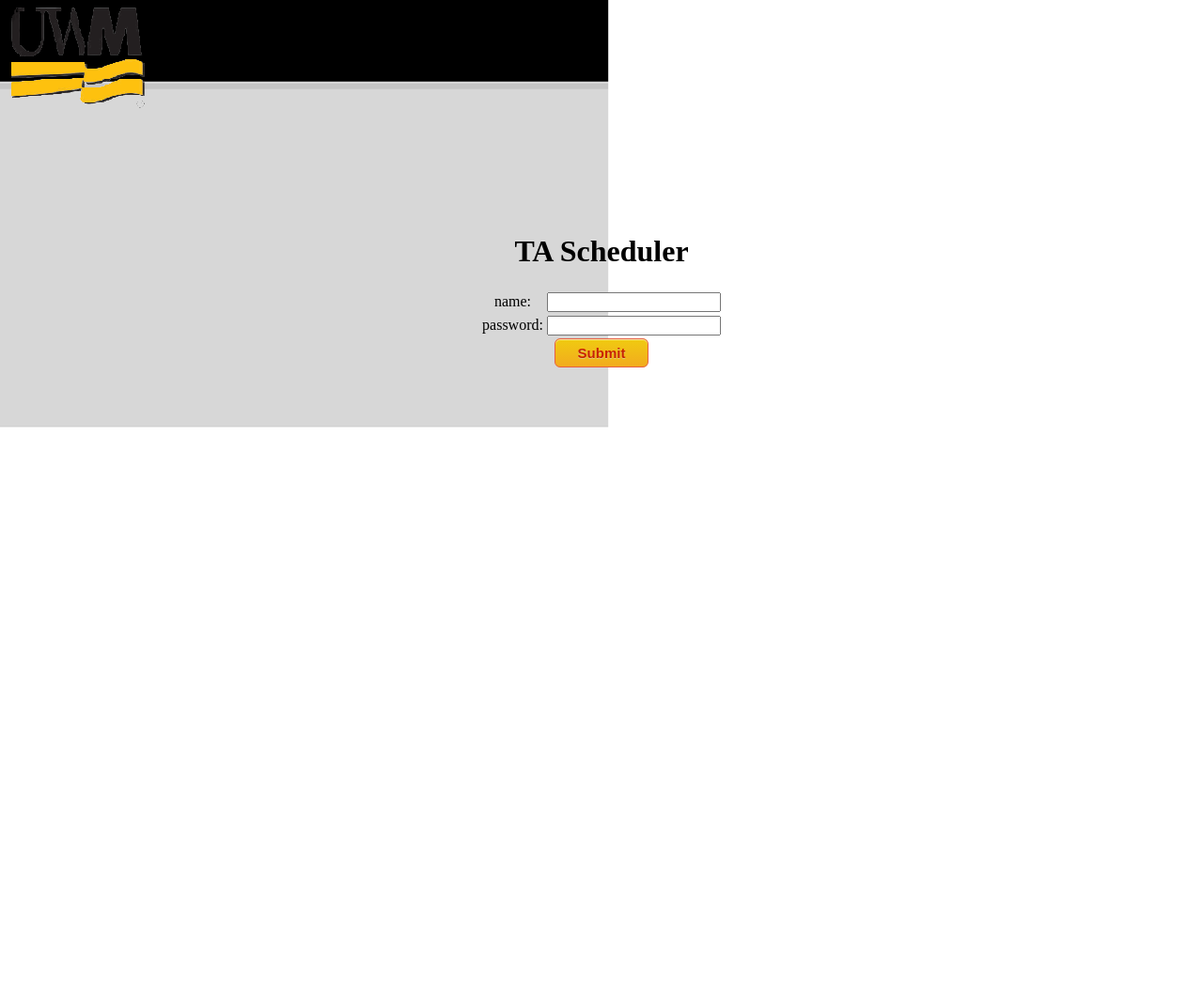
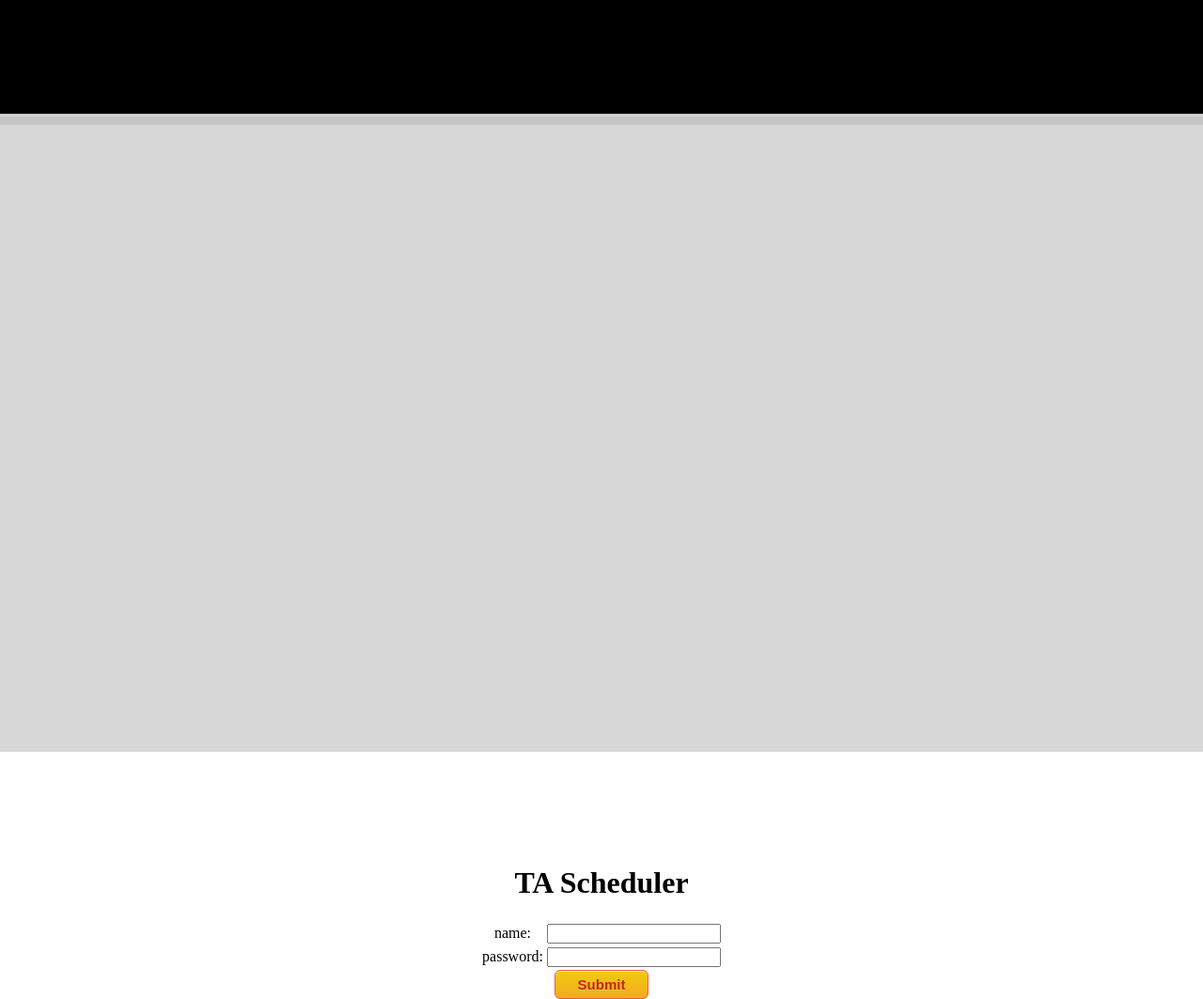
Before and after one commit to schm2455/seProject, a Django app: page / in a window 1280 px wide. Shown: the whole page at 94% size. Before the commit the page ends 455 px from the top, so only its background shows below. Run offline with Django 3.2, Linux system fonts and the light colour scheme.

Commit message:
log in page done, working on admin home, background image a little uncentered, not sure why

```diff
--- a/TAApp/static/css/style.css
+++ b/TAApp/static/css/style.css
@@ -1,10 +1,4 @@
-.login {
-	background-color: transparent;
-	background-image: url('../images/background.png');
-	background-repeat: no-repeat;
-	background-attachment: scroll;
-	background-position: -4px -200px;
-}
+
 
 input[type=button], input[type=submit] {
 	box-shadow:inset 0px 1px 0px 0px #f9eca0;
@@ -38,9 +32,19 @@ input[type=button], input[type=submit] {
 	margin-left:auto;
     margin-right:auto;
 }
-#bg{
-    background-size: 1800px 900px;
-    background-repeat: no-repeat;
-    background-position: top;
-    background-attachment: fixed;
+body, html{
+  height: 100%;
+  margin: 0;
 }
+
+.bg {
+  background-image: url("../images/background.png");
+  height: 100%;
+  background-position: center;
+  background-repeat: no-repeat;
+  background-size: cover;
+}
+
+.Header {
+    height: 100px;
+}
--- a/TAApp/views.py
+++ b/TAApp/views.py
@@ -6,6 +6,11 @@ from TAApp.models import MyUser
 class Login(View):
     def get(self, request):
         return render(request, "login.html", {})
+
+
+class Admin_home(View):
+    def get(self, request):
+        return render(request, "admin_home.html", {})
 
     def post(self, request):
         noSuchUser = False
--- a/seProject/urls.py
+++ b/seProject/urls.py
@@ -15,8 +15,10 @@ Including another URLconf
 """
 from django.contrib import admin
 from django.urls import path
-from TAApp.views import Login
+from TAApp.views import Login, Admin_home
+
 urlpatterns = [
     path('admin/', admin.site.urls),
     path('', Login.as_view()),
+    path('admin_home/', Admin_home.as_view()),
 ]
--- a/templates/login.html
+++ b/templates/login.html
@@ -5,22 +5,21 @@
 <html lang="en">
 <head>
     <meta charset="UTF-8">
-    <title>Home Page</title>
+    <title>TA Scheduler Login</title>
 </head>
 <body>
-<div id="logo">
-<img src="{% static 'images/logotransparent.png' %}"/>
-</div>
+<div class="bg"></div>
+    <div class="Header"></div>
 <h1>TA Scheduler</h1>
-<body id="bg" style="background-image: url('{% static "images/background.png"%}')";>
-
 <form action="/" method="post">
     {% csrf_token %}
     <table class ="center">
         <tr><td>name: </td><td><input type="text" name="name"></td></tr>
         <tr><td>password: </td><td><input type="password" name="password"></td></tr>
-    </table>
-    <input type="submit">
+</table>
+                <form action= admin_home.html>
+        <input type="submit">
+        </form>
 </form>
 {{ message }}
 </body>
```
Also changed, not shown: templates/admin_home.html (added, +35 -0 lines), TAApp/static/images/background.png, TAApp/static/images/logotransparent.png (deleted).
